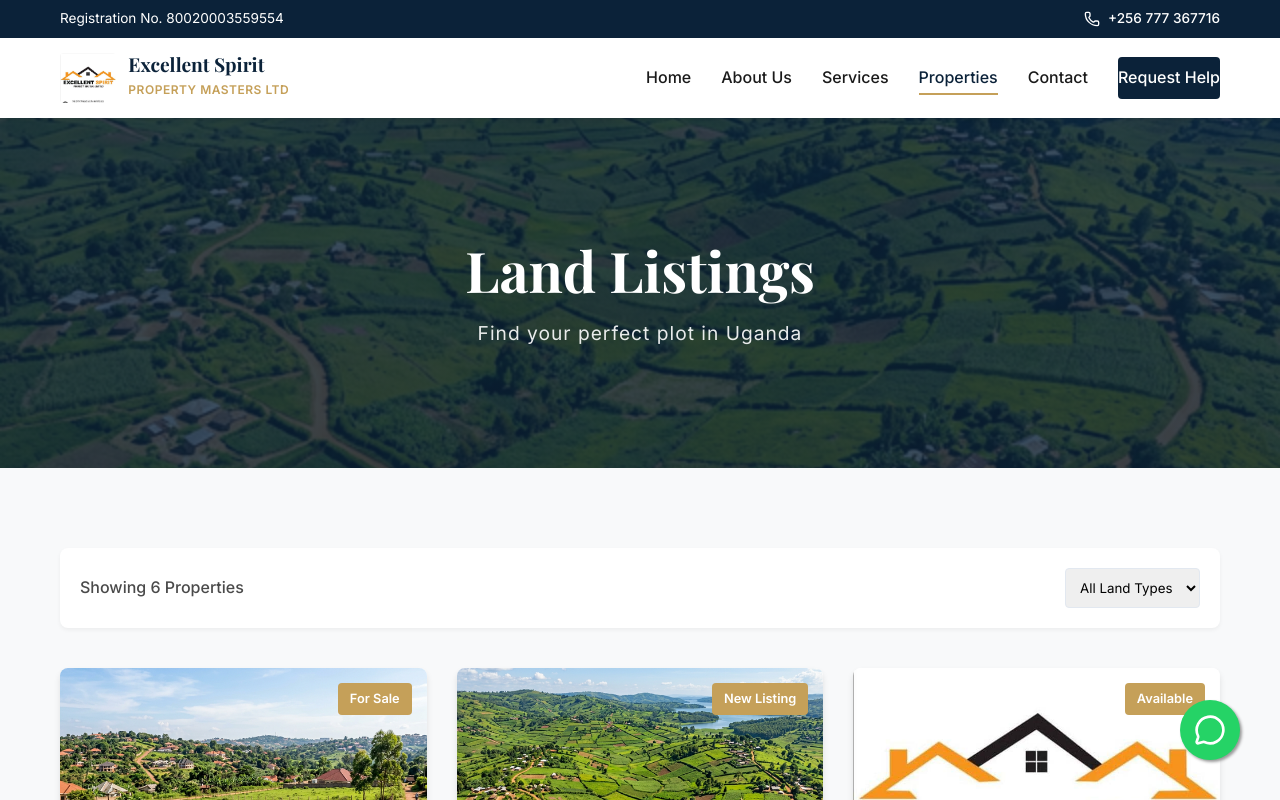
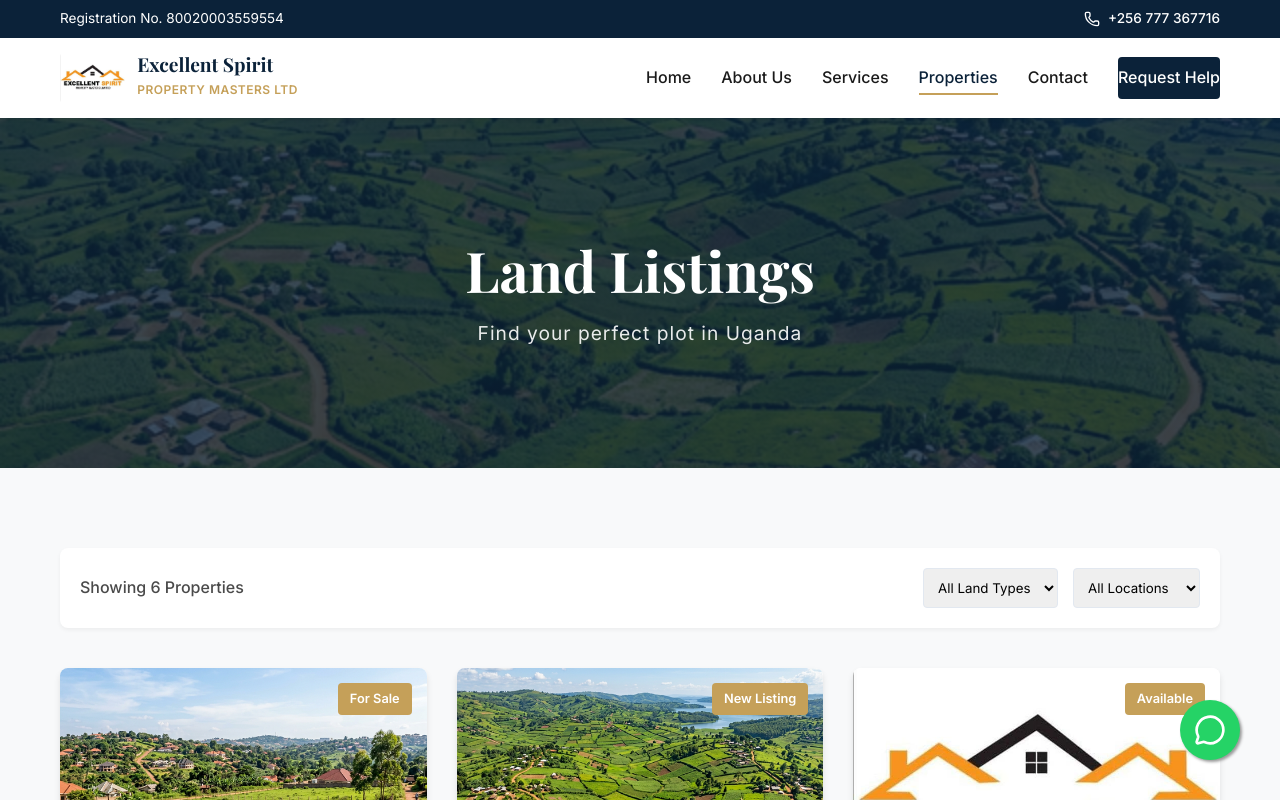
Before and after one commit to conanlevi0-oss/excellent-spirit-prop, a React (Vite) app: page /properties in a window 1280 px wide. Shown: the top 800 px of the page. Built offline with nearby package versions, Linux system fonts and the light colour scheme.

Commit message:
Update logo to exc.jpeg and add regional location filters

```diff
--- a/src/components/Footer.jsx
+++ b/src/components/Footer.jsx
@@ -8,7 +8,7 @@ const Footer = () => {
       <div className="container footer-content">
         <div className="footer-col brand-col">
           <div className="footer-logo">
-            <img src="/excellent.jpeg" alt="Excellent Spirit Property Masters Ltd" />
+            <img src="/exc.jpeg" alt="Excellent Spirit Property Masters Ltd" />
             <h3>Excellent Spirit</h3>
           </div>
           <p className="footer-desc">
--- a/src/components/Navbar.jsx
+++ b/src/components/Navbar.jsx
@@ -24,7 +24,7 @@ const Navbar = () => {
 
       <nav className="navbar container">
         <Link to="/" className="navbar-logo">
-          <img src="/excellent.jpeg" alt="Excellent Spirit Property Masters Ltd Logo" />
+          <img src="/exc.jpeg" alt="Excellent Spirit Property Masters Ltd Logo" />
           <div className="logo-text">
             <h2>Excellent Spirit</h2>
             <span>Property Masters Ltd</span>
--- a/src/pages/AboutUs.jsx
+++ b/src/pages/AboutUs.jsx
@@ -16,7 +16,7 @@ const AboutUs = () => {
         <div className="container">
           <div className="about-grid" style={{ display: 'grid', gridTemplateColumns: 'minmax(0, 1fr) minmax(0, 1fr)', gap: '60px', alignItems: 'center' }}>
             <div className="about-images">
-              <img src="/excellent.jpeg" alt="Excellent Spirit Offices" style={{ width: '100%', borderRadius: '8px', boxShadow: 'var(--shadow-lg)' }} />
+              <img src="/exc.jpeg" alt="Excellent Spirit Offices" style={{ width: '100%', borderRadius: '8px', boxShadow: 'var(--shadow-lg)' }} />
             </div>
 
             <div className="about-text">
--- a/src/pages/Home.jsx
+++ b/src/pages/Home.jsx
@@ -50,7 +50,7 @@ const Home = () => {
             <Link to="/about" className="btn btn-primary mt-4">More About Us</Link>
           </div>
           <div className="intro-image-wrapper">
-            <img src="/excellent.jpeg" alt="Excellent Spirit" className="intro-image" />
+            <img src="/exc.jpeg" alt="Excellent Spirit" className="intro-image" />
             <div className="experience-badge">
               <span>Trusted Christian</span>
               <strong>Real Estate</strong>
--- a/src/pages/Properties.jsx
+++ b/src/pages/Properties.jsx
@@ -25,7 +25,7 @@ const Properties = () => {
     },
     {
       id: 3,
-      image: '/excellent.jpeg',
+      image: '/exc.jpeg',
       status: 'Available',
       type: 'Freehold Land',
       title: 'Residential Plot near Amenities',
@@ -55,7 +55,7 @@ const Properties = () => {
     },
     {
       id: 6,
-      image: '/excellent.jpeg',
+      image: '/exc.jpeg',
       status: 'Available',
       type: 'Private Mailo Land',
       title: 'Affordable Residential Plots',
@@ -77,13 +77,23 @@ const Properties = () => {
       <section className="section bg-light">
         <div className="container">
           <div className="filter-bar" style={{ display: 'flex', justifyContent: 'space-between', alignItems: 'center', marginBottom: '40px', padding: '20px', backgroundColor: 'white', borderRadius: '8px', boxShadow: 'var(--shadow-sm)' }}>
-            <p style={{ fontWeight: '500', color: 'var(--text-light)' }}>Showing 6 Properties</p>
+            <p style={{ fontWeight: '500', color: 'var(--text-light)' }}>Showing {listings.length} Properties</p>
             <div className="filter-options" style={{ display: 'flex', gap: '15px' }}>
               <select style={{ padding: '10px', borderRadius: '4px', border: '1px solid var(--border-color)', outline: 'none', fontFamily: 'inherit' }}>
                 <option>All Land Types</option>
                 <option>Private Mailo</option>
                 <option>Kabaka Land</option>
                 <option>Freehold Land</option>
+              </select>
+              <select style={{ padding: '10px', borderRadius: '4px', border: '1px solid var(--border-color)', outline: 'none', fontFamily: 'inherit' }}>
+                <option>All Locations</option>
+                <option>Gayaza road</option>
+                <option>Hoima road</option>
+                <option>Jinja road</option>
+                <option>Masaka road</option>
+                <option>Mityana road</option>
+                <option>Entebbe road</option>
+                <option>Bombo road</option>
               </select>
             </div>
           </div>
--- a/src/pages/Services.jsx
+++ b/src/pages/Services.jsx
@@ -42,7 +42,7 @@ const Services = () => {
         "Search and verification of titles",
         "Comprehensive documentation support"
       ],
-      image: "/excellent.jpeg"
+      image: "/exc.jpeg"
     },
     {
       id: "financing",
```
Also changed, not shown: public/exc.jpeg (added).
